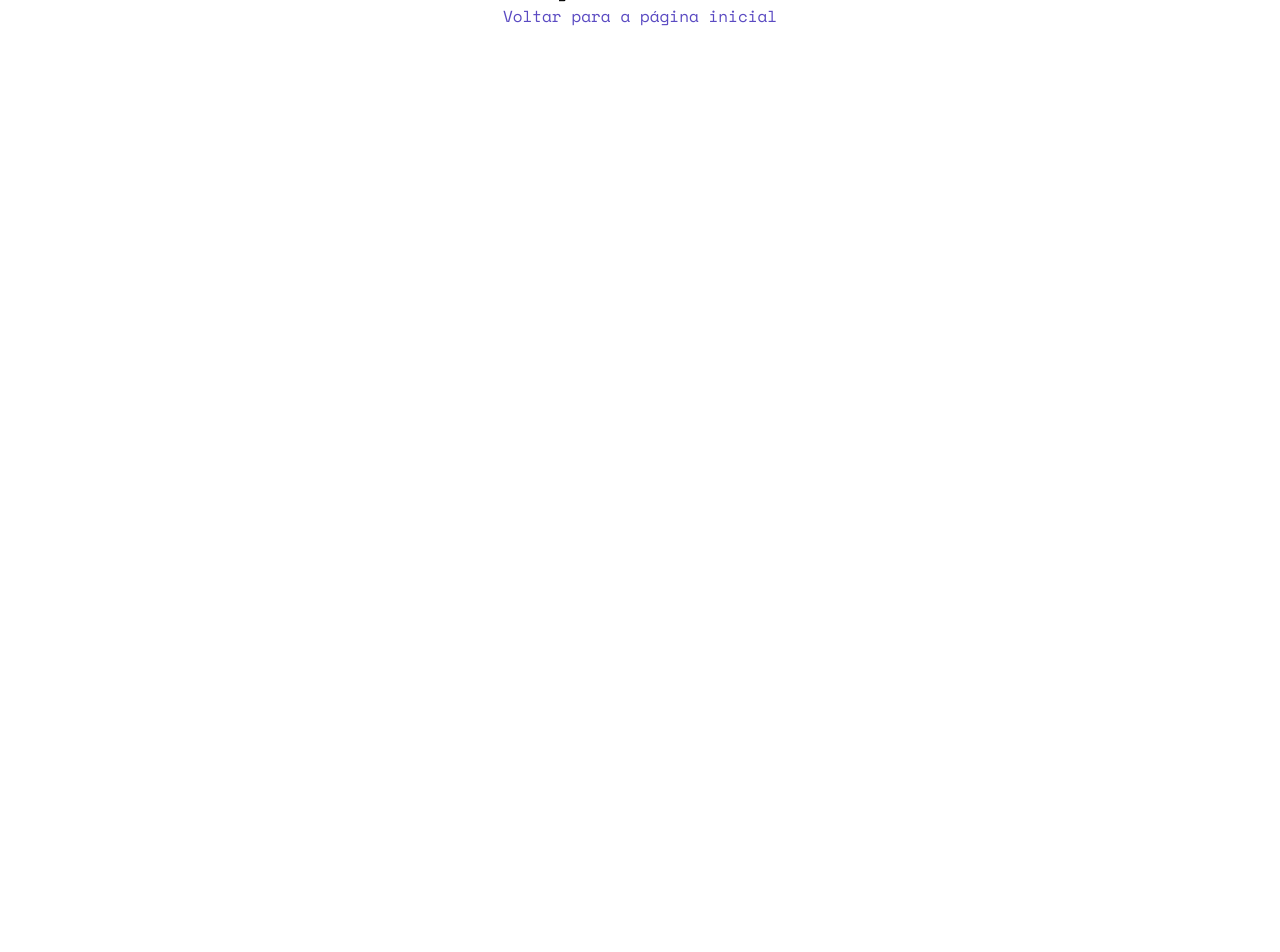
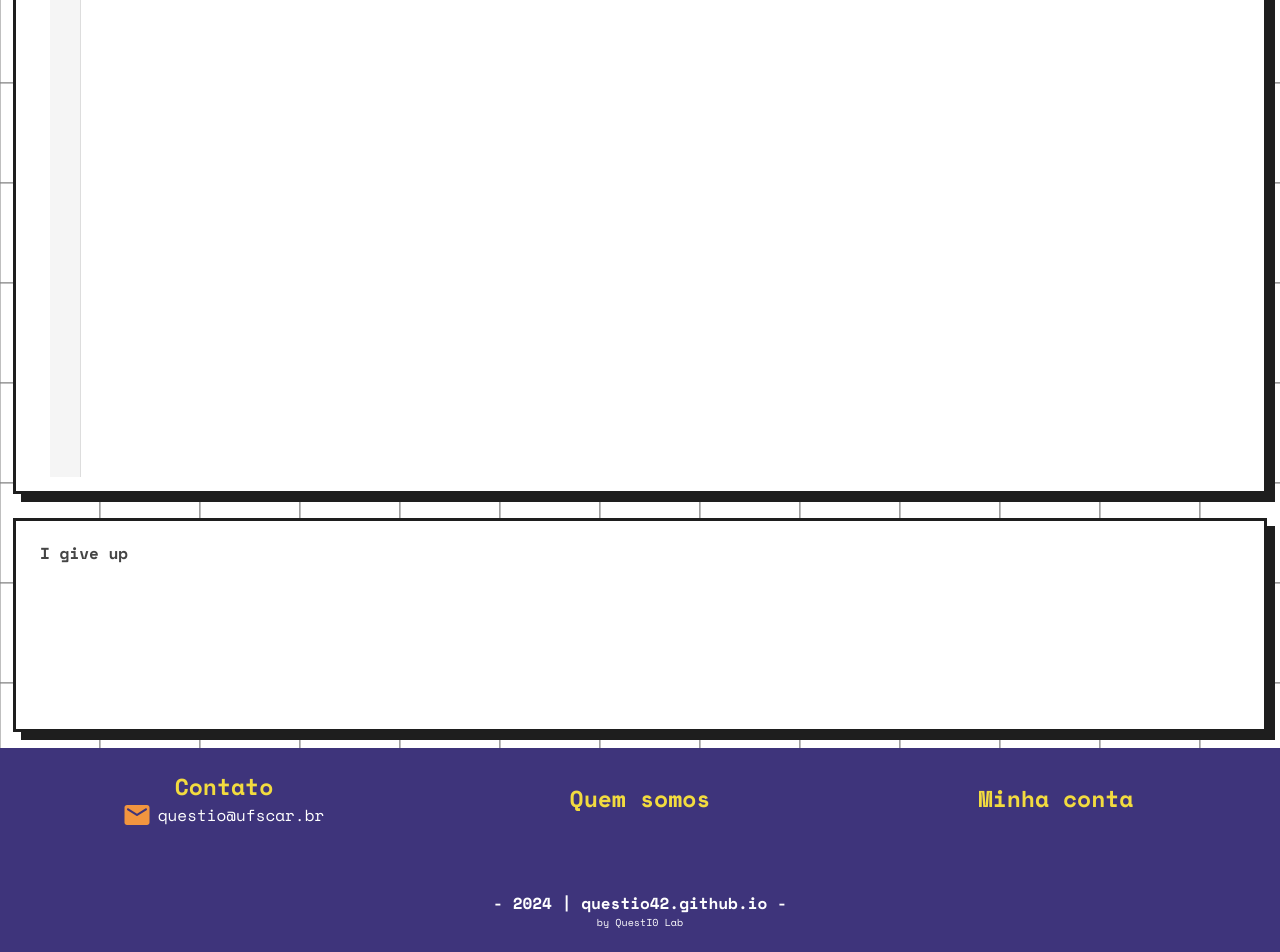
Before and after one commit to QuestIO42/App-frontend, a React (Vite) app: page /course/1/practice in a window 1280 px wide. Before the commit this address led to /not_found. Shown: the part 417-1369 px from the top of the page. Before the commit the page ends 800 px from the top, so only its background shows below. Built offline with nearby package versions, Linux system fonts and the light colour scheme.

Commit message:
update: CodeSpace

```diff
--- a/src/App.tsx
+++ b/src/App.tsx
@@ -17,6 +17,7 @@ import Register from './pages/Login@Registration/Register'
 import Course from './pages/Course/Course'
 import Courses from './pages/Courses/Courses'
 import ForgotPasswordPage from './pages/Login@Registration/ForgotPasswordPage'
+import Practice from './pages/Verilog/Practice'
 import Teste from './pages/testPage/index'
 
 
@@ -40,6 +41,7 @@ export default function App() {
             <Route path="/course" element={<Course />} />
             <Route path="/profile/:userId" element={<ProfileScreen />} />
             <Route path="/test" element={<Teste />} />
+            <Route path="/course/:courseId/practice" element={<Practice />} />
           </Route>
         </Routes>
       </AuthProvider>
--- a/src/components/verilogIDE/CodeSpace.tsx
+++ b/src/components/verilogIDE/CodeSpace.tsx
@@ -1,6 +1,8 @@
 interface CodeSpaceProps {
   verilogLang: string;
   setVerilog: (value: string) => void;
+  height?: string;
+  width?: string;
 }
 
 import CodeMirror, { basicSetup } from '@uiw/react-codemirror';
@@ -10,7 +12,7 @@ import { EditorView } from '@codemirror/view';
 import { useEffect, useState , useRef} from 'react';
 import React from 'react';
 
-const CodeSpace = ({ verilogLang, setVerilog }: CodeSpaceProps) => {
+const CodeSpace = ({ verilogLang, setVerilog, height = "100%", width="100%" }: CodeSpaceProps) => {
   const editorRef = useRef(null);
   const onChange = React.useCallback((val: any, viewUpdate : any) => {
     console.log('val:', val);
@@ -21,13 +23,14 @@ const CodeSpace = ({ verilogLang, setVerilog }: CodeSpaceProps) => {
     <CodeMirror
       ref={editorRef}
       value={verilogLang}
-      height="580px"
+      height="550px"
+      width={width}
       onChange={onChange}
       extensions={[
         StreamLanguage.define(verilog),
         EditorView.lineWrapping,
         EditorView.theme({
-          "&": { height: "580px", width: "500px" },
+          "&": { height,width},
           ".cm-scroller": {
             scrollbarColor: "#606060 #A5A5A5",
             scrollbarWidth: "initial",
@@ -37,6 +40,7 @@ const CodeSpace = ({ verilogLang, setVerilog }: CodeSpaceProps) => {
             lineHeight: "1.5",
             fontSize: "14px",
             whiteSpace: "pre",
+            paddingTop: '10px',
             color: "var(--color-text)",
             "&.cm-focused": {
               outline: "none",
--- a/src/components/verilogIDE/DigitalJSSpace.tsx
+++ /dev/null
@@ -1,37 +0,0 @@
-import React, { useState } from 'react';
-
-const DigitalJSSpace = () => {
-  const [value, setValue] = useState(null);
-  const [processedValue, setProcessedValue] = useState(null);
-  const [text, setText] = useState('');
-
-  const handleClick = async (e: React.MouseEvent<HTMLButtonElement>) => {
-    e.preventDefault();
-    if (value !== null) {
-      try {
-        const response = await fetch('/api/process_sv', {
-          method: 'POST',
-          headers: {
-            'Content-Type': 'application/json',
-          },
-          body: JSON.stringify({ text }),
-        });
-        const data = await response.json();
-        console.log("processed: ", data.processed);
-        setProcessedValue(data.processed);
-      } catch (error) {
-        console.error("Error processing text:", error);
-      }
-    }
-  };
-
-  return (
-    <div>
-      <h1>Processed Value</h1>
-      <button onClick={handleClick}>Process</button>
-      {processedValue && <pre>{JSON.stringify(processedValue, null, 2)}</pre>}
-    </div>
-  );
-};
-
-export default DigitalJSSpace;
--- /dev/null
+++ b/src/components/verilogIDE/ResponseBox.tsx
@@ -0,0 +1,34 @@
+import {useState} from 'react';
+
+/* Esse componente vai fazer uma chamada pra api, e vai retornar no seu corpo
+a mensagem de compilação do icarus*/
+
+interface ResponseBoxProps {
+  verilog_code: string;
+  //testbench_code: string;
+  //api_key: string;
+  width?: string;
+  height?: string;
+}
+
+const ResponseBox = ({verilog_code, width, height}: ResponseBoxProps) => {
+  const [text, setText] = useState("");
+
+  const handleChange = (event: React.ChangeEvent<HTMLTextAreaElement>) => {
+    setText(event.target.value);
+  };
+
+  return (
+    <div style={{ overflow: 'auto', maxHeight: '300px' }}>
+      <textarea
+        value={verilog_code}
+        onChange={handleChange}
+        style={{ width:width ||'90%', height:height || '100%', resize: 'none' }}
+      />
+    </div>
+  );
+};
+
+
+
+export default ResponseBox
--- a/src/components/verilogIDE/VerilogIDE.tsx
+++ /dev/null
@@ -1,17 +0,0 @@
-import React from "react";
-interface VerilogProps{
-children: React.ReactNode
-}
-
-export default function VerilogIDE({children}:  VerilogProps) {
-  return(
-    <>
-    <div className= "flex justify-center ">
-    <div className="flex flex-col flex gap-12 w-[1280px] h-[600px] bg-white border-[3px] px-6 py-1 font-bold border-preto-default shadow-default-preto text-cinza">
-      {children}
-    </div>
-    </div>
-
-    </>
-  );
-}
--- a/src/digitaljs.d.ts
+++ /dev/null
@@ -1 +0,0 @@
-declare module 'digitaljs';
--- /dev/null
+++ b/src/pages/Verilog/Practice.tsx
@@ -0,0 +1,77 @@
+import CodeSpace from "@/components/verilogIDE/CodeSpace";
+import ResponseBox from "@/components/verilogIDE/ResponseBox";
+import  Header  from "@/components/header/Header";
+import { useState, useRef, useEffect } from 'react';
+import Footer from "@/components/footer/Footer";
+
+interface Size{
+  width: string;
+  height: string;
+}
+
+
+export default function Practice() {
+  const [verilogLang, setVerilog] = useState("module top(input a, input b, output c); assign c =a&b; endmodule;");
+  const divRef = useRef<HTMLDivElement>(null);
+  const [size, setSize] = useState<Size>({width: "0", height: "0"});
+
+  useEffect(() => {
+    const handleResize = () => {
+    if(divRef.current){
+      setSize({
+        width: `${divRef.current.offsetWidth}px`,
+        height: `${divRef.current.offsetHeight}px`
+      })
+    }
+  };
+
+    const resizeObserver = new ResizeObserver(handleResize);
+    if (divRef.current) {
+      resizeObserver.observe(divRef.current);
+    }
+
+
+ return () => {
+      if (divRef.current) {
+        resizeObserver.unobserve(divRef.current);
+      }
+    };
+  }, []);
+
+  return(
+    <div>
+       <div className="grid min-h-screen w-screen grid-cols-4 grid-rows-[auto,1fr,auto] gap-24 bg-grid-pattern">
+        <Header />
+
+            <div className="flex justify-start ml-14 ">
+              <div className="bg-[#F2953F] px-6 py-3 font-bold border-preto-default shadow-default-laranja text-cinza">
+                <p className="text-left text-2xl">Solucao</p>
+              </div>
+            </div>
+        <div className="col-span-4 flex flex-col items-center justify-center">
+        <div className="flex justify-start">
+          <div className="flex flex-col gap-12  bg-white border-[3px] px-6 py-1 font-bold border-preto-default shadow-default-preto text-cinza">
+              <div className="flex flex-row sm:w-[550px] md:w-[720px] lg:w-[1200px] h-[100%]" ref={divRef}>
+                <CodeSpace verilogLang={verilogLang} setVerilog={setVerilog} width={size.width} height="500px" />
+              </div>
+          </div>
+          </div>
+
+        <div className="mt-6">
+          <div className="flex justify-start">
+            <div className="flex flex-col mb-4 gap-12 bg-white border-[3px] px-6 py-1 font-bold border-preto-default shadow-default-preto text-cinza">
+              <div className="flex flex-row sm:w-[550px] md:w-[720px] lg:w-[1200px] h-[200px] py-4">
+                  <ResponseBox verilog_code="I give up" width={size.width}>
+                  </ResponseBox>
+              </div>
+            </div>
+          </div>
+
+
+          </div>
+          </div>
+        </div>
+      <Footer></Footer>
+    </div>
+  )
+}
--- a/src/pages/testPage/index.tsx
+++ b/src/pages/testPage/index.tsx
@@ -1,6 +1,6 @@
 import CodeSpace from '@/components/verilogIDE/CodeSpace'
-import VerilogIDE from '@/components/verilogIDE/VerilogIDE'
-import DigitalJSSpace from '@/components/verilogIDE/DigitalJSSpace'
+
+import ResponseBox from '@/components/verilogIDE/ResponseBox'
 import { useState } from 'react';
 
 
@@ -9,13 +9,16 @@ export default function Test() {
     const [verilogLang, setVerilog] = useState("module top(input a, input b, output c); assign c =a&b; endmodule;");
   return(
     <div>
-      <VerilogIDE>
+
         <div className="flex flex-row w-[100%] h-[100%]">
         <CodeSpace verilogLang={verilogLang} setVerilog={setVerilog} />
-        <DigitalJSSpace verilogLang={verilogLang}/>
         </div>
-      </VerilogIDE>
 
+
+
+      <div className="flex flex-row w-[100%] h-[100%]">
+
+          </div>
 
     </div>
   )
--- a/src/services/api/calldigital.ts
+++ /dev/null
@@ -1,14 +0,0 @@
-import axios from 'axios';
-import { process_sv } from '@/yosys2digitaljs/src/index';
-
-async function callYosys2DigitalAPI(sv_text: string, options: any = {}): Promise<any> {
-  try {
-    const result = await process_sv(sv_text, options);
-    return result;
-  } catch (error) {
-    console.error('Error calling Yosys2Digital API:', error);
-    throw error;
-  }
-}
-
-export { callYosys2DigitalAPI };
```
